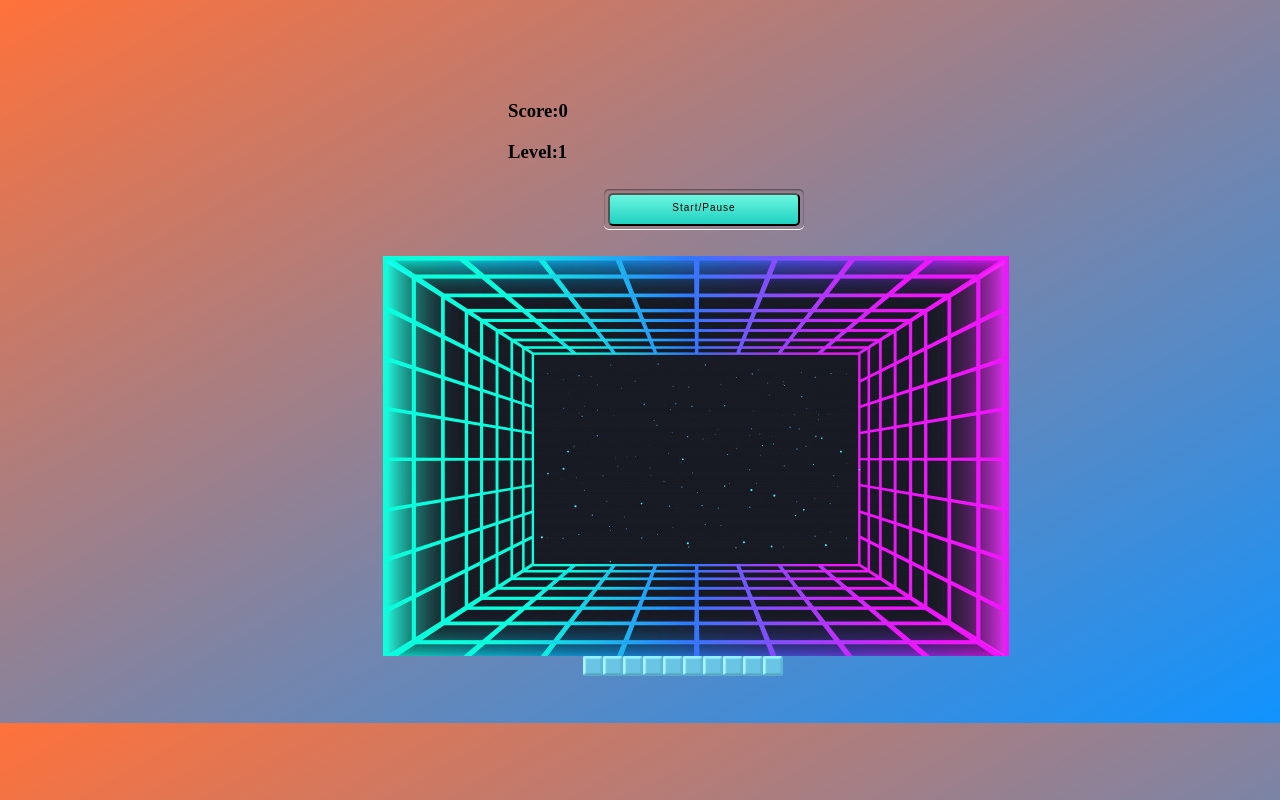
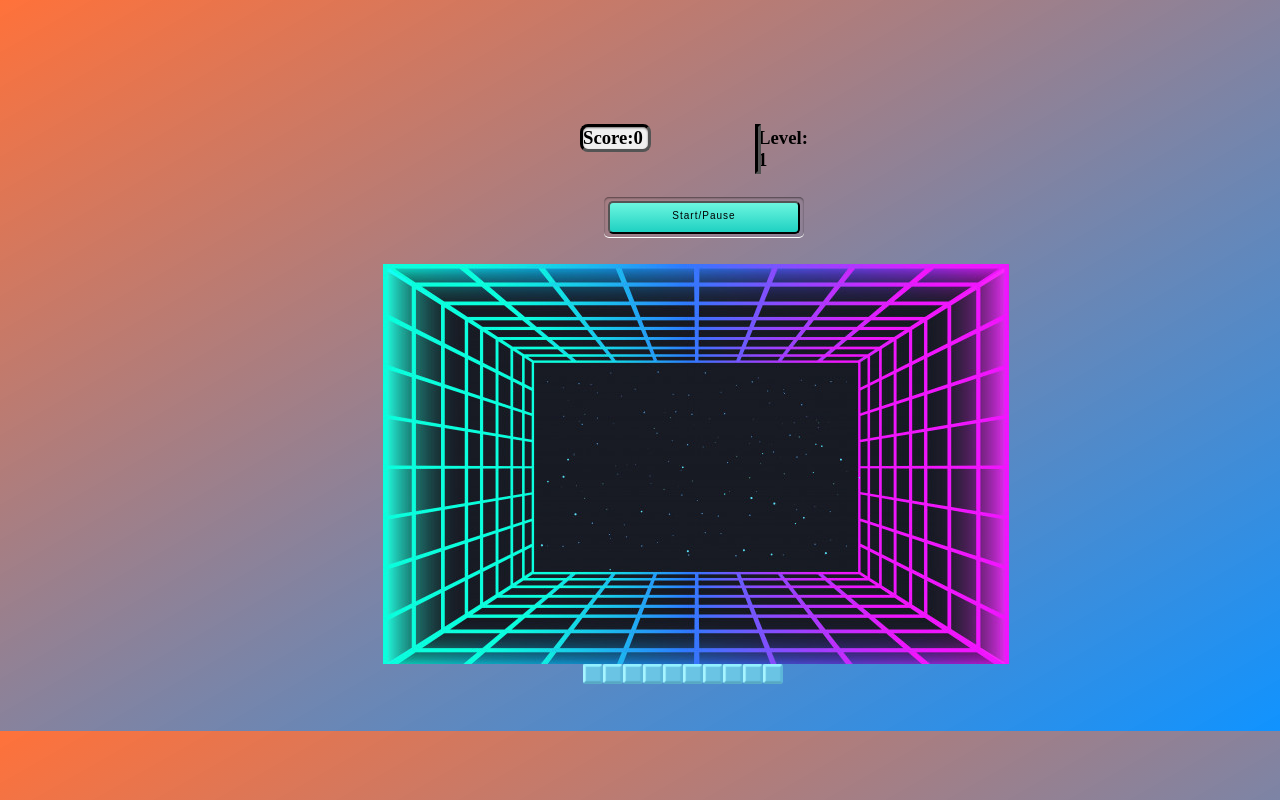
Before and after one commit to Hubbsy/tetris, a website: page public/index.html in a window 1280 px wide. Drawn offline with Linux system fonts and the light colour scheme.

Commit message:
removed unused files

```diff
--- a/public/index.html
+++ b/public/index.html
@@ -23,9 +23,6 @@
                 <div id="board" class="grid"></div>
                 <div id="mini" class="mini-grid"></div>
                 <div class="base-block"></div>
-                <audio id="music" autoplay loop>
-                    <source src="./ThemeA.mp3" type="audio/mpeg"/>
-                </audio>
             </div>
         </div>
         <!-- <div class="vapor"></div> -->
--- a/public/style.css
+++ b/public/style.css
@@ -1,6 +1,7 @@
 body {
   background-image: linear-gradient(to bottom right, rgba(255, 72, 0, 0.774), rgba(0, 140, 255, 0.938));;
   height: 615px;
+  padding-top: 100px;
 }
 
 html {
@@ -75,6 +76,8 @@ html {
   border-radius: 5px;
   padding-bottom: 5px;
   margin-left: 600px;
+  cursor: url("./assets/vaporwave-png-5.png"), auto;
+
   /* box-shadow: 0 1px 0 rgba(255, 255, 255, 0.5) inset,
     0 -1px 0 rgba(255, 255, 255, 0.1) inset, 0 4px 0 #42ada8,
     0 4px 2px rgba(0, 0, 0, 0.5); */
@@ -117,17 +120,31 @@ html {
 
 
 .tally {
-  margin-left: 500px;
-  margin-top: 100px;
+  margin-left: 575px;
+  padding-right: 5px;
   display: flex;
   flex-wrap: wrap;
   cursor: url("./assets/vaporwave-png-5.png"), auto;
+  float: left;
+  outline: inset;
+  background: #f0f0f0;
+  /* background-image: linear-gradient(#81d5e0, #8bafeb); */
+  border-radius: 5px;
+  box-shadow: 0 1px 2px rgba(0, 0, 0, 0.5) inset, 0 1px 0 #fff;
+  color: #black;
 }
 
 .tally2 {
-  margin-left: 500px;
+  margin-left: 750px;
   display: flex;
   flex-wrap: wrap;
+  outline: inset;
+  margin-right: 610px;
+  background: #f0f0f0;
+  background-image: linear-gradient(#d0d0d0, #f0f0f0);
+  border-radius: 5px;
+  box-shadow: 0 1px 2px rgba(0, 0, 0, 0.5) inset, 0 1px 0 #fff;
+  color: black;
 }
 
 
```
Also changed, not shown: public/assets/80s-grid-png-9.png (deleted), public/assets/vapeSunny2.jpg (deleted), 1 other file.
